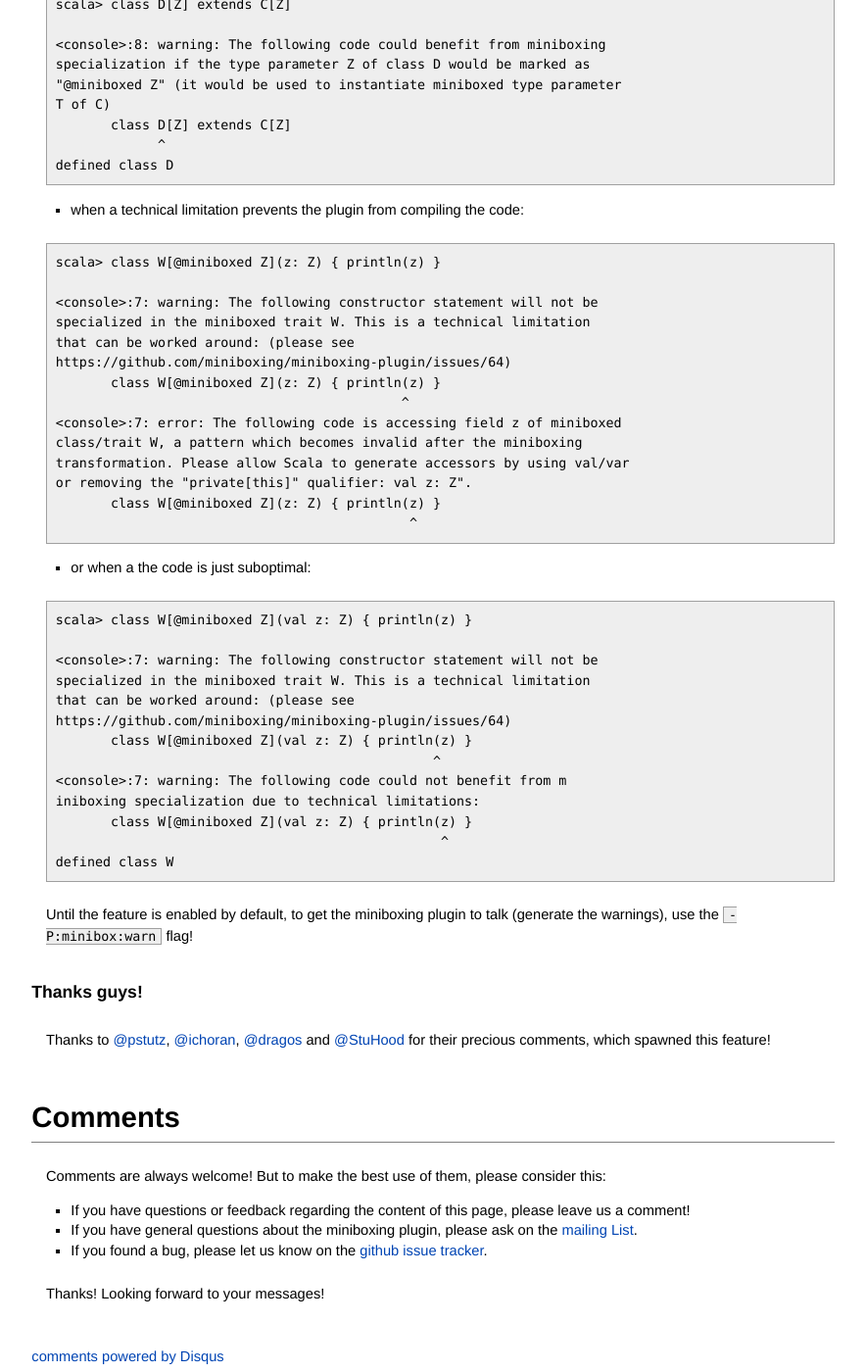
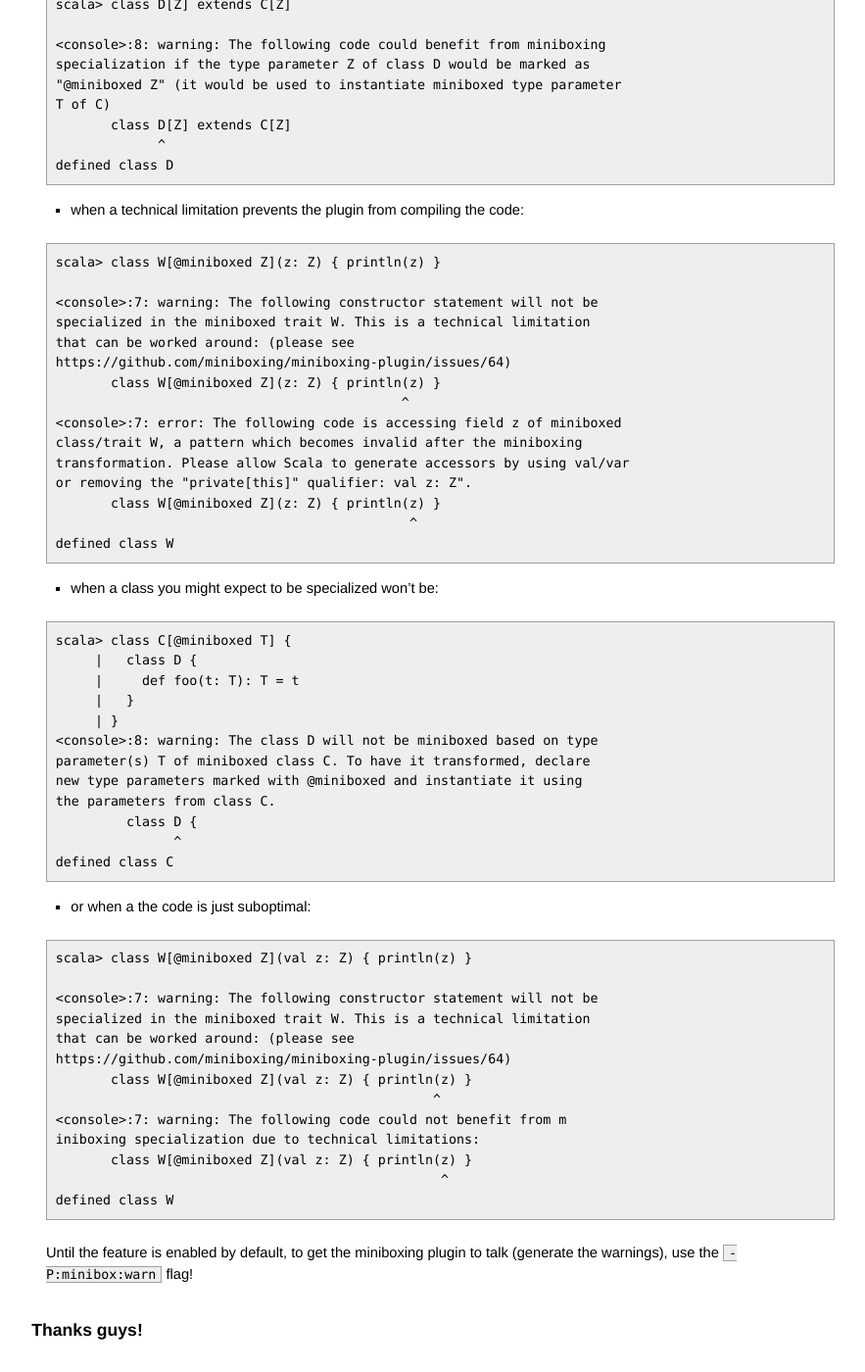
Before and after one commit to miniboxing/miniboxing.github.io, a Jekyll site: the page built from _posts/2014-10-21-miniboxing-warnings.md, in a window 1280 px wide and 1400 px high, scrolled down 1878 px. Shown: the whole window at 98% size, without its empty margins (280-1163 px from the left). Built offline with Jekyll 4.4.1, drawn with Linux system fonts in a browser that asks for light colours; comment, search, counter and statistics services are not loaded.

Commit message:
Added error to the website

```diff
--- a/_posts/2014-10-21-miniboxing-warnings.md
+++ b/_posts/2014-10-21-miniboxing-warnings.md
@@ -111,6 +111,24 @@ transformation. Please allow Scala to generate accessors by using val/var
 or removing the "private[this]" qualifier: val z: Z".
        class W[@miniboxed Z](z: Z) { println(z) }
                                              ^
+defined class W
+{% endhighlight %}
+
+* when a class you might expect to be specialized won't be:
+
+{% highlight text %}
+scala> class C[@miniboxed T] {
+     |   class D {
+     |     def foo(t: T): T = t
+     |   }
+     | }
+<console>:8: warning: The class D will not be miniboxed based on type
+parameter(s) T of miniboxed class C. To have it transformed, declare
+new type parameters marked with @miniboxed and instantiate it using
+the parameters from class C.
+         class D {
+               ^
+defined class C
 {% endhighlight %}
 
 * or when a the code is just suboptimal:
```
